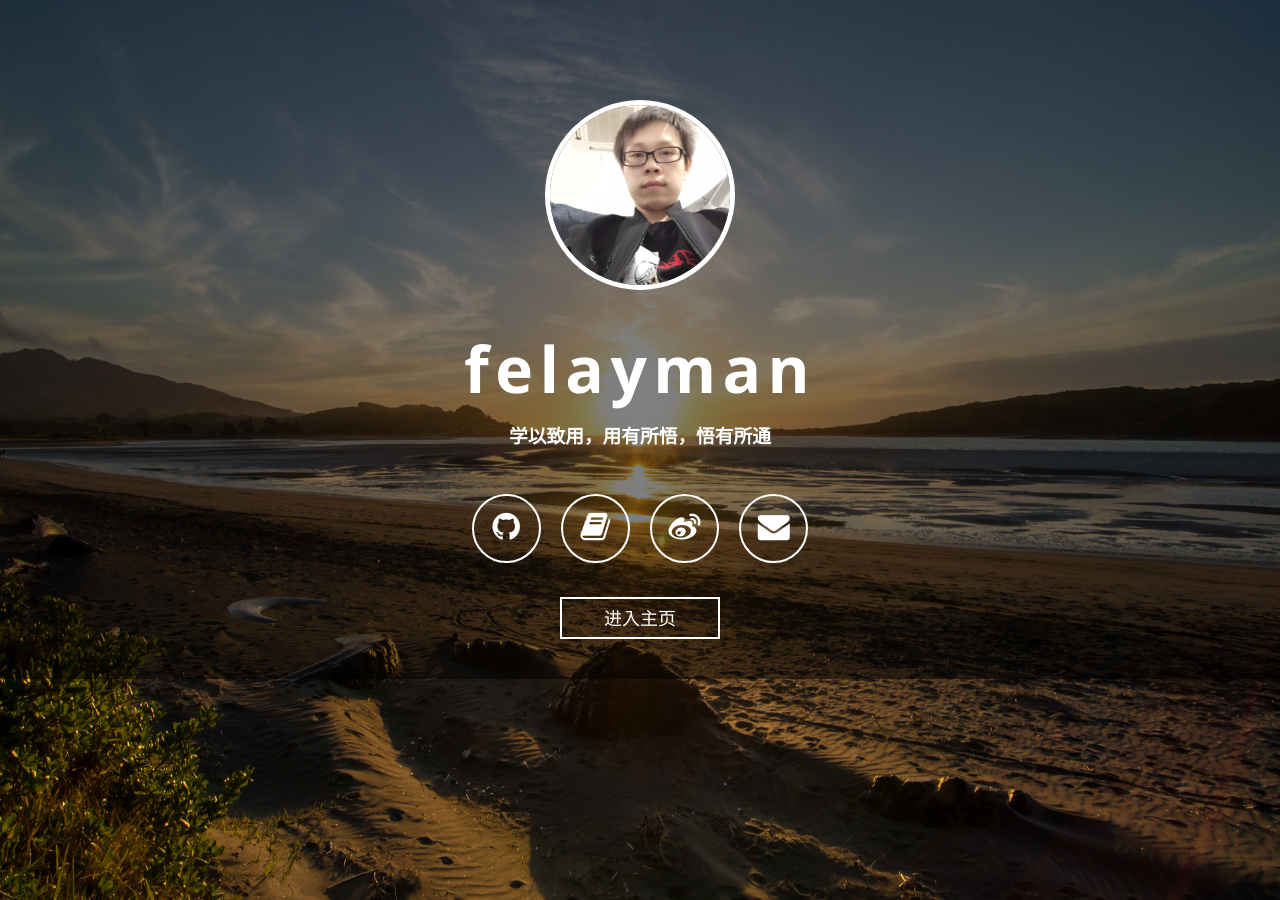
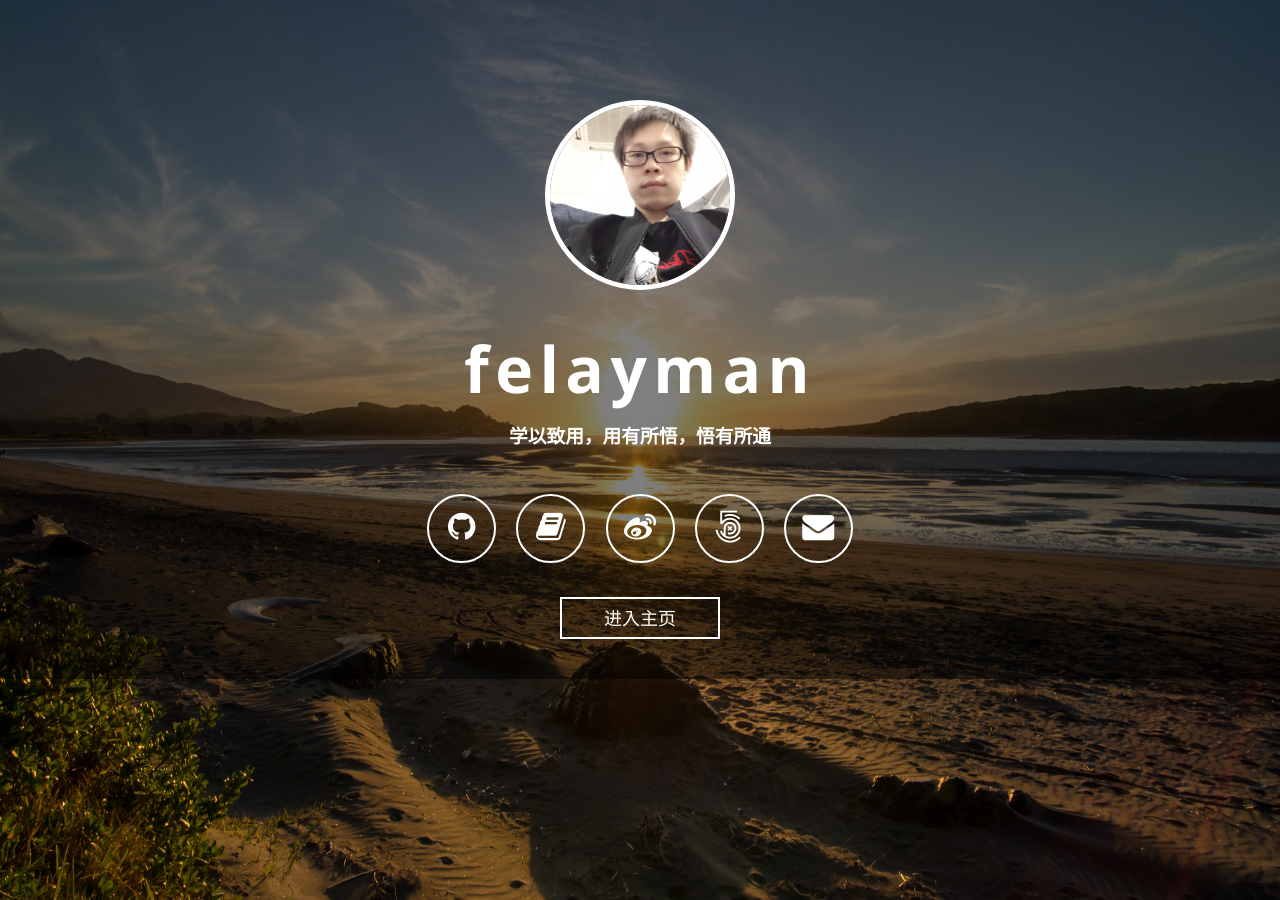
Before and after one commit to chcchccch/felayman.github.io, a Jekyll site: the page built from index.html, in a window 1280 px wide. Built offline with Jekyll 4.4.1, drawn with Linux system fonts in a browser that asks for light colours; nearby versions of some CDN libraries.

Commit message:
首页OK

```diff
--- a/_config.yml
+++ b/_config.yml
@@ -9,6 +9,7 @@ baseurl: ""
 github_username:  felayman
 gitbook_username: felayman
 weibo_username: felayman
+home_url: felayman
 github_url: "https://github.com/felayman"
 markdown: kramdown
 gems: [jekyll-feed,jekyll-paginate]
--- a/_includes/home/header.html
+++ b/_includes/home/header.html
@@ -2,7 +2,7 @@
     <div class="container">
         <div class="navbar-header">
             <a href="/home/index.html" class="navbar-brand">
-                <img src="{{ '/styles/img/favicon.png' | prepend: site.baseurl }}">
+                <img src="{{ '/styles/img/home.png' | prepend: site.baseurl }}">
             </a>
         </div>
         <nav class="collapse navbar-collapse bs-navbar-collapse" role="navigation">
--- a/index.html
+++ b/index.html
@@ -20,11 +20,15 @@ title: felayman个人博客
 		{% endif %}
 
 		{% if site.weibo_username %}
-		<li><a class="fa fa-2x fa-weibo" href="https://weibo.com/{{ site.weibo_username }}"><span class="description">微博</span></a></li>
+		<li><a class="fa fa-2x fa-weibo" href="https://weibo.com/{{ site.weibo_username }}" target="_blank"><span class="description">微博</span></a></li>
+		{% endif %}
+
+		{% if site.home_url %}
+		<li><a class="fa fa-2x fa-500px" href="https://www.500px.me/{{ site.home_url }} " target="_blank"><span class="description">500px</span></a></li>
 		{% endif %}
 
 		{% if site.email %}
-		<li><a class="fa fa-2x fa-envelope" href="mailto:{{ site.email }}" target="_blank"><span class="description">Email</span></a></li>
+		<li><a class="fa fa-2x fa-envelope" href="mailto:{{ site.email }} " target="_blank"><span class="description">Email</span></a></li>
 		{% endif %}
 	</ul>
 
```
Also changed, not shown: styles/img/favicon.png, styles/img/home.png (added), styles/img/icon.png (deleted).
